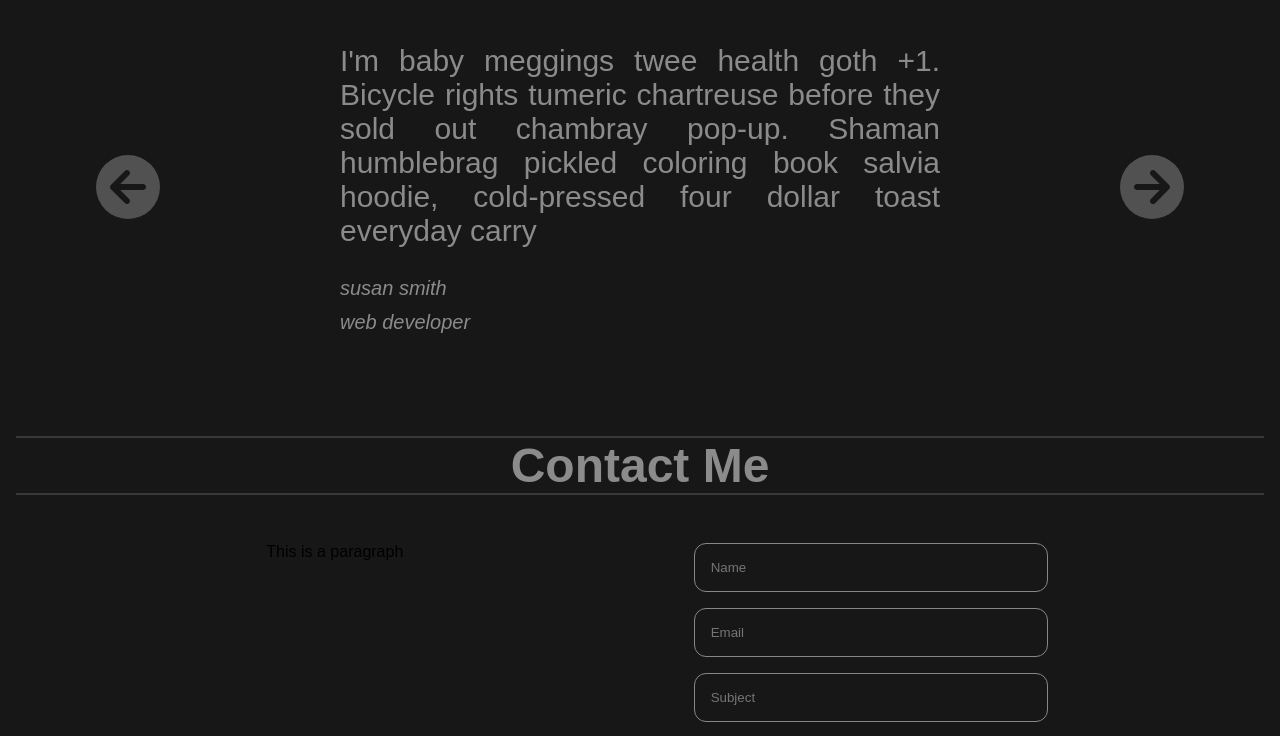
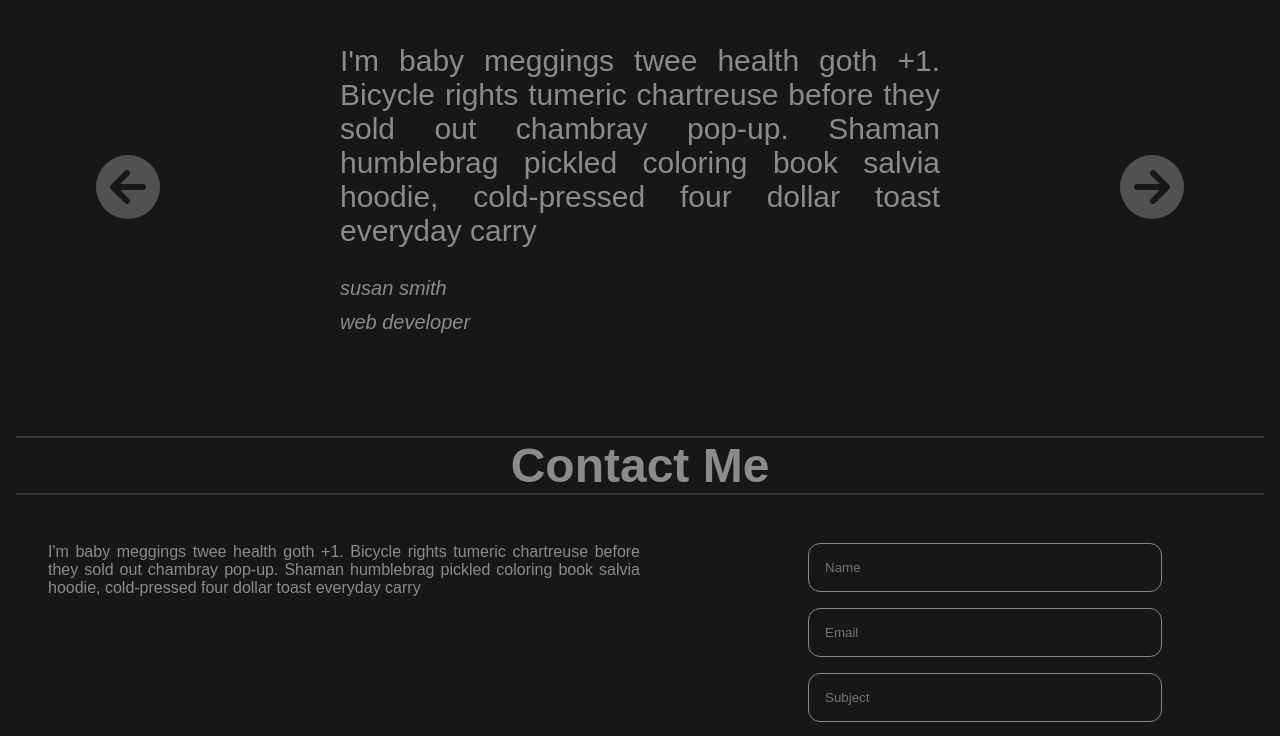
Before and after one commit to SubhadeepDhar17/My-Portfolio, a React (Create React App) app: page / in a window 1280 px wide. Shown: the part 2644-3380 px from the top of the page. Built offline with nearby package versions, Linux system fonts and the light colour scheme.

Commit message:
Updated contact form

```diff
--- a/src/Components/Home/home.js
+++ b/src/Components/Home/home.js
@@ -1,15 +1,8 @@
-import React, { useRef } from 'react';
-import { useState, useEffect } from 'react';
+import React from 'react';
 import './home.scss';
-import Coding1 from '../../Assets/Images/coding1.jpg';
-import Coding2 from '../../Assets/Images/coding2.jpg';
-import Art from '../../Assets/Images/artshirt.jpg';
 import downArrow from '../../Assets/Images/Down.svg'
 import upArrow from '../../Assets/Images/Up.svg';
-import leftArrow from '../../Assets/Images/left.svg';
-import rightArrow from '../../Assets/Images/right.svg';
 import { Link } from 'react-router-dom';
-import Marquee from 'react-fast-marquee';
 import {useInView} from 'react-intersection-observer';
 import SMHB from '../../Assets/Images/SMHB.png'
 import { FontAwesomeIcon } from '@fortawesome/react-fontawesome';
@@ -175,25 +168,6 @@ const Products = () => {
     )
 }
 
-const MarqueeList = () => {
-    return (
-        <>
-            <div className='marquee'>
-                <div>
-                    <span> HTML</span>
-                    <span> CSS</span>
-                    <span> JS</span>
-                    <span> SASS</span>
-                    <span> REACTJS</span>
-                    <span> TS</span>
-                    <span> NODEJS</span>
-                    <span> EXPRESS</span>
-                </div>
-            </div>
-        </>
-    )
-}
-
 const Testimonials = () => {
 
     const reviews = [
@@ -284,14 +258,18 @@ const ContactMe = () => {
             <h1>Contact Me</h1>
             <hr />
             <div className='contactCard'>
-                <p>This is a paragraph</p>
+                <p>I'm baby meggings twee health goth +1. Bicycle rights tumeric
+                    chartreuse before they sold out chambray pop-up. Shaman humblebrag
+                    pickled coloring book salvia hoodie,
+                    cold-pressed four dollar toast everyday carry
+                </p>
                 <ul>
                     <form>
                         <li><input type='text' placeholder='Name' required/></li>
                         <li><input type='email' placeholder='Email' required/></li>
                         <li><input type='text' placeholder='Subject' required/></li>
                         <li><textarea placeholder='Message'/></li>
-                        <button>Submit</button>
+                        <li><input type='submit' className='button'/></li>
                     </form>
                 </ul>
             </div>
@@ -323,21 +301,3 @@ const Home = () => {
 };
 
 export default Home;
-
-/*<ul>
-                            <li className='half'>
-                                <input type='text' name='name' placeholder='Name' required />
-                            </li>
-                            <li className='half'>
-                                <input type='email' name='email' placeholder='Email' required />
-                            </li>
-                            <li className='full'>
-                                <input type='text' name='subject' placeholder='Subject' />
-                            </li>
-                            <li className='full'>
-                                <textarea placeholder='&nbsp; &nbsp; Message' name='message' required/>
-                            </li>
-                            <li>
-                                <input type='submit' className='flat-button' value="Send" />
-                            </li>
-                        </ul>*/
--- a/src/Components/Home/home.scss
+++ b/src/Components/Home/home.scss
@@ -111,13 +111,14 @@
     h1 {
         @include headlines();
     }
+    hr {
+        @include horizontalBar();
+        margin: auto 1rem;
+    }
     @media screen and (max-width: 676px) {
         h1 {
             font-size: 3.5rem;
         }
-    }
-    hr {
-       @include horizontalBar();
     }
     .projectCard {
         display: flex;
@@ -368,7 +369,20 @@
         margin-top: 3rem;
         display: flex;
         justify-content: space-evenly;
+        margin-bottom: 3rem;
+        p {
+            width: 50%;
+            margin: 0 2rem 3rem;
+            text-align: justify;
+            color: #8b8b8b;
+            font-size: 1rem;
+        }
+        ul {
+            width: 50%;
+            padding: 0;
+        }
         form {
+            margin: auto;
             li {
                 padding: 0;
                 margin: 0;
@@ -385,18 +399,25 @@
                     padding: 1rem;
                     color: #8b8b8b;
                 }
+                @media screen and (max-width: 700px) {
+                    input, textarea {
+                        width: 60vw;
+                    }
+
+                }
             }
-            button {
+            .button {
                 width: 6rem;
                 padding: 0.5rem;
                 border: 1px solid #878787;
                 color: #8b8b8b;
                 font-size: 1rem;
                 border-radius: 25px;
-                background: linear-gradient(to right, rgb(190, 73, 0) 50%, transparent 50%);
+                background: linear-gradient(to right, #a33600 50%, transparent 50%);
                 background-size: 200% 100%;
                 background-position: right bottom;
                 transition: all .5s ease-out;
+                cursor: pointer;
                 &:hover {
                     background-position:  left bottom;
                     color: white;
@@ -407,151 +428,13 @@
     @media screen and (max-width: 1200px) {
         .contactCard {
             flex-direction: column;
+            p {
+                width: 90%;
+                margin: 0rem auto 3rem;
+            }
+            ul {
+                width: 100%;
+            }
         }
     }
 }
-
-
-/*// Global CSS
-.flexUL {
-        display: flex;
-        justify-content: space-between;
-        list-style: none;
-        margin: 0;
-        padding: 0px;
-        margin-left: 120px;
-        margin-right: 120px;
-}
-@media only screen and (max-width: 1300px) {
-    .flexUL {
-        display: flex;
-        flex-wrap: wrap;
-        justify-content: space-between;
-        margin-left: auto;
-        margin-right: auto;
-    }
-}
-
-.layout {
-    margin-top: 184px;
-    font-family: sans-serif;
-
-    h1 {
-        width: 586px;
-        margin-left: 120px;
-        padding: 0px;
-        font-size: 45px;
-        font-weight: 400;
-        margin-bottom: 27px;
-    }
-
-    hr {
-        margin-left: 115px;
-        margin-right: 115px;
-        border: 1px solid;
-    }
-
-    ul {
-
-        li {
-            margin-left: auto;
-            margin-right: auto;
-        }
-    }
-}
-
-a {
-    color: #000;
-}
-//Global CSS ends here
-
-.contactMe {
-    ul {
-        li {
-            h2 {
-                width: 514px;
-                margin-top: 86px;
-                margin-bottom: 18px;
-                margin-right: 90px;
-                font-family: sans-serif;
-                font-weight: 400;
-                font-size: 25px;
-                padding: 0px 1px;
-            }
-            @media only screen and (max-width: 1300px){
-                h2 {
-                    margin-left: auto;
-                    margin-right: auto;
-                }
-            }
-
-            ul {
-                padding: 0;
-                margin: 0;
-                margin-top: 86px;
-
-                li {
-                    width: 100%;
-                    padding: 0;
-                    margin: 0;
-                    list-style: none;
-                    margin-bottom: 10px;
-                }
-
-                li.half {
-                    width: 49%;
-                    margin-left: 2%;
-                    float: left;
-
-                    &:first-child {
-                        margin-left: 0px;
-                    }
-                }
-            }
-
-            input[type='text'],
-            input[type='email'] {
-                width: 100%;
-                border: 0;
-                background: #f5f5f5;
-                border: 1px solid #000;
-                height: 50px;
-                font-size: 16px;
-                padding: 0 20px;
-                box-sizing: border-box;
-            }
-
-            textarea {
-                width: 100%;
-                border: 0;
-                background: #f5f5f5;
-                border: 1px solid #000;
-                height: 50px;
-                font-size: 16px;
-                min-height: 150px;
-                box-sizing: border-box;
-            }
-
-            .flat-button {
-                color: #000;
-                background: transparent;
-                font-size: 13px;
-                letter-spacing: 3px;
-                text-decoration: none;
-                padding: 8px 10px;
-                border: 1px solid#000;
-                float: left;
-                border-radius: 4px;
-
-                &:hover {
-                    color: #f5f5f5;
-                    background-color: #000;
-                    cursor: pointer;
-                    transition: 0.5s ease;
-                }
-            }
-        }
-
-        }
-    }
-*/
--- a/src/Components/Menu/menu.js
+++ b/src/Components/Menu/menu.js
@@ -3,6 +3,7 @@ import './menu.scss';
 import { FontAwesomeIcon } from '@fortawesome/react-fontawesome';
 import { faBars, faHamburger } from '@fortawesome/free-solid-svg-icons';
 import { useState } from 'react';
+import { faLinkedin } from '@fortawesome/free-brands-svg-icons';
 
 const Menu = () => {
     const [mobileMenu, setMobileMenu] = useState(false);
--- a/src/Components/Menu/menu.scss
+++ b/src/Components/Menu/menu.scss
@@ -51,6 +51,7 @@
             &.vertical {
                 transform: rotate(90deg);
                 transition: 0.5s ease;
+                color: #f1f1f1;
             }
         }
         a {
@@ -68,12 +69,12 @@
     min-height: 100%;
     text-align: center;
     list-style: none;
-    background-color: #5e5e5e;
+    background-color: #373737;
     z-index: 9;
     li{
         background-color: transparent;
         z-index: 1;
-        margin: 5rem auto;
+        margin: 3rem auto;
     }
     a {
         margin: 0rem;
```
